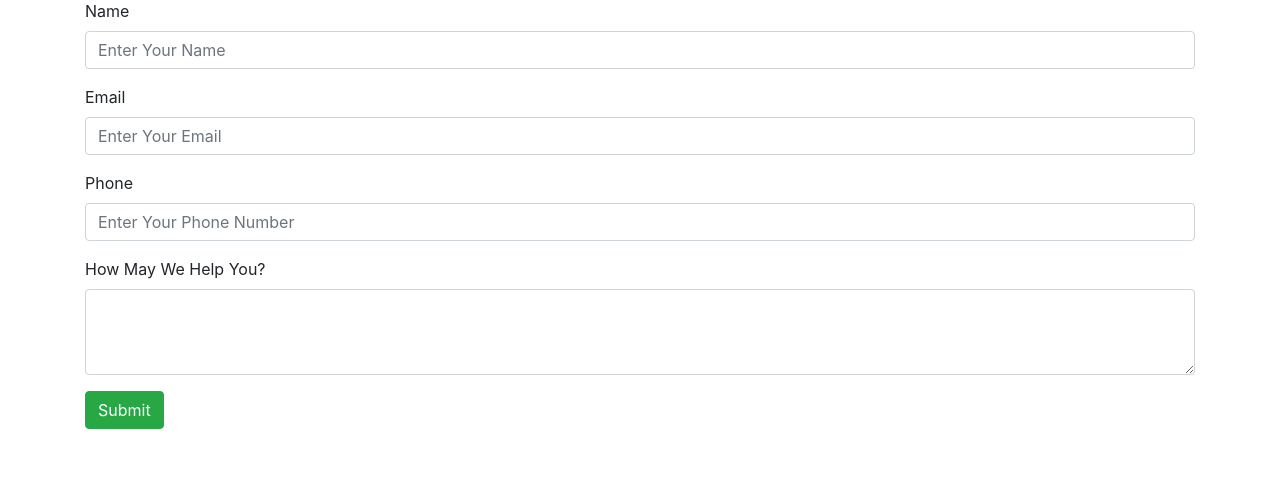
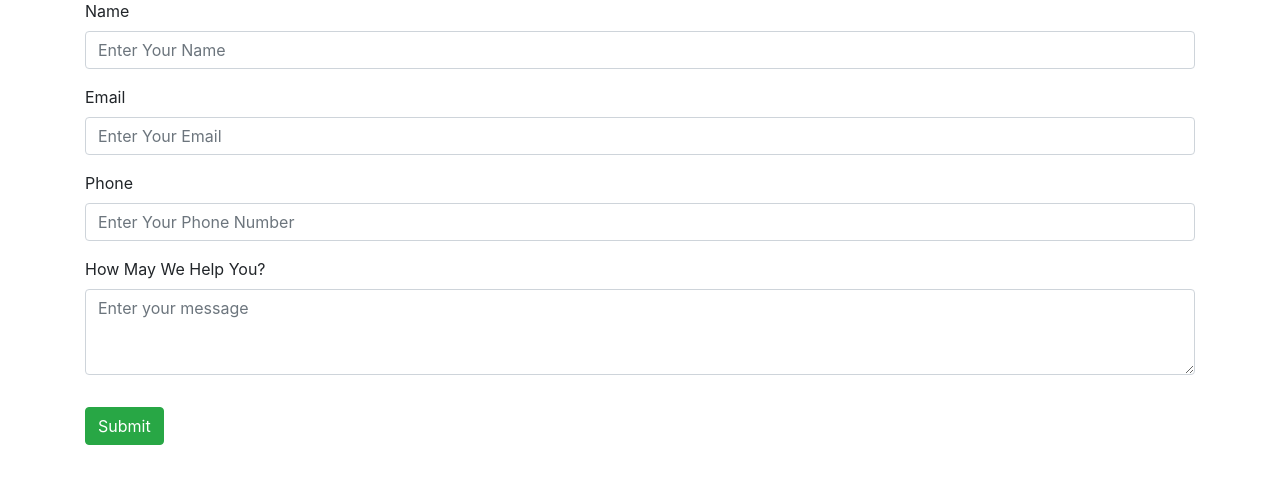
Before and after one commit to Rahul-Ahirwar3/Ecommerce1, a Django app: page /shop/contact/ in a window 1280 px wide. Shown: the part 99-583 px from the top of the page. Run offline with Django 5.2, Linux system fonts and the light colour scheme; parts of the project's set-up code (start-up, migrations or seed data) failed here and were passed over; some libraries are stand-ins or nearby versions.

Commit message:
Fix contact template

```diff
--- a/shop/templates/shop/contact.html
+++ b/shop/templates/shop/contact.html
@@ -17,7 +17,8 @@
                    class="form-control"
                    id="name"
                    name="name"
-                   placeholder="Enter Your Name">
+                   placeholder="Enter Your Name"
+                   required>
         </div>
 
         <div class="form-group">
@@ -26,7 +27,8 @@
                    class="form-control"
                    id="email"
                    name="email"
-                   placeholder="Enter Your Email">
+                   placeholder="Enter Your Email"
+                   required>
         </div>
 
         <div class="form-group">
@@ -35,7 +37,8 @@
                    class="form-control"
                    id="phone"
                    name="phone"
-                   placeholder="Enter Your Phone Number">
+                   placeholder="Enter Your Phone Number"
+                   required>
         </div>
 
         <div class="form-group">
@@ -43,12 +46,14 @@
             <textarea class="form-control"
                       id="desc"
                       name="desc"
-                      rows="3"></textarea>
+                      rows="3"
+                      placeholder="Enter your message"
+                      required></textarea>
+        </div>
 
-            <button type="submit" class="btn btn-success mt-3">
-                Submit
-            </button>
-        </div>
+        <button type="submit" class="btn btn-success mt-3">
+            Submit
+        </button>
 
     </form>
 </div>
@@ -61,7 +66,6 @@
 <script>
 {% if thank %}
     alert('Thanks for contacting us. We will get back to you soon!');
-    document.location = "/shop/contact/";
 {% endif %}
 </script>
 
```
